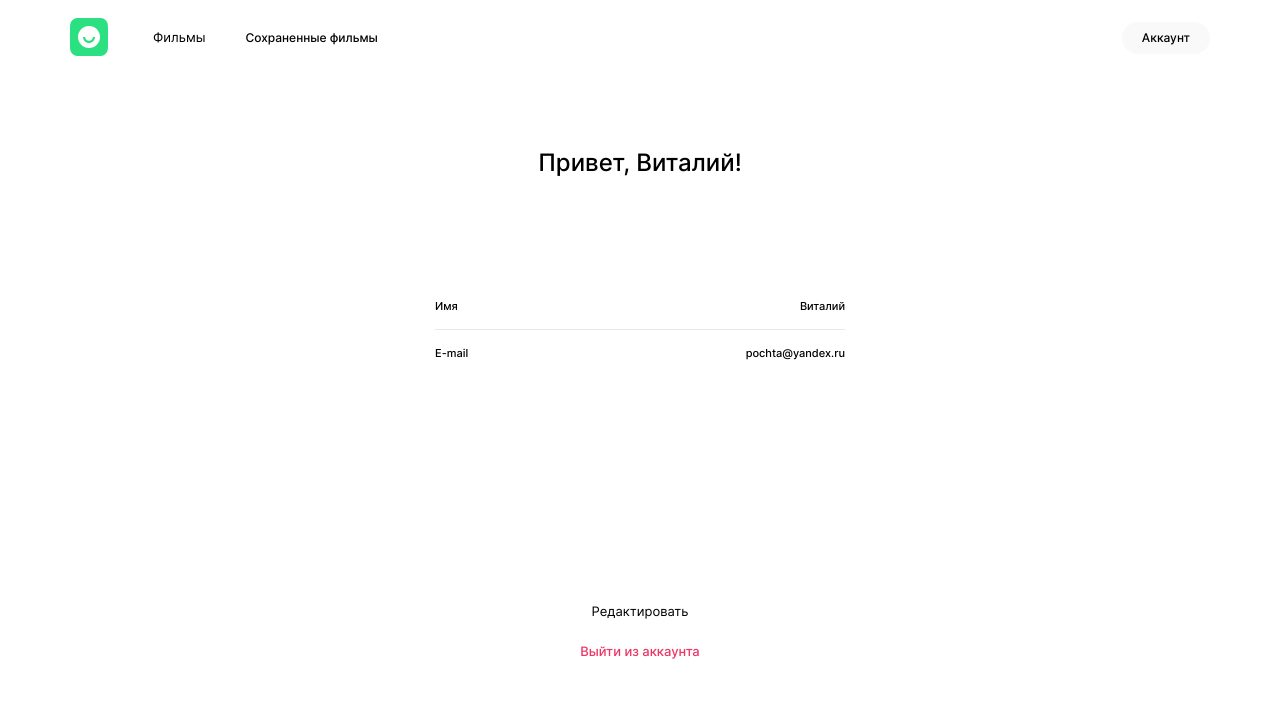
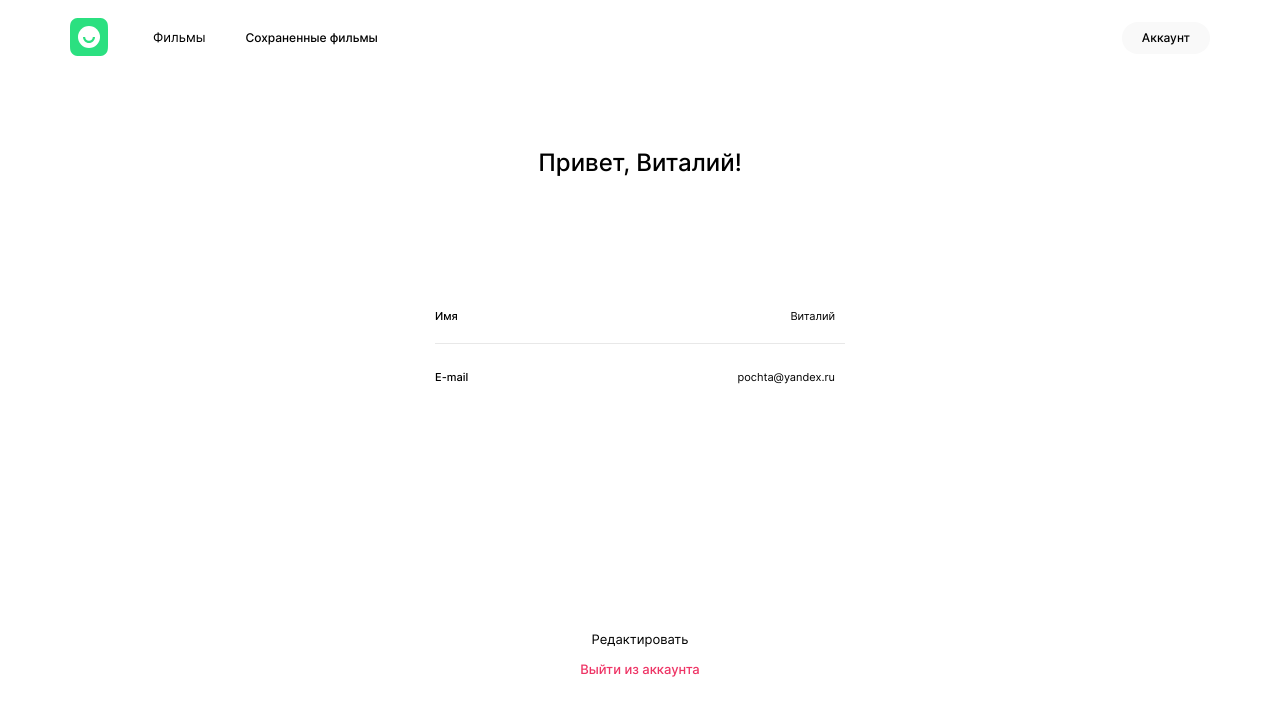
Before and after one commit to ElenaSharnina/movies-explorer-frontend, a React (Create React App) app: page /profile in a window 1280 px wide. Shown: the top 716 px of the page. Built offline with nearby package versions, Linux system fonts and the light colour scheme.

Commit message:
переделала страницу профиля в форму

```diff
--- a/src/components/App/App.css
+++ b/src/components/App/App.css
@@ -10,6 +10,7 @@
   text-rendering: optimizeLegibility;
   padding: 0 auto;
   width: 100%;
+  box-sizing: border-box;
 }
 .page__container {
   max-width: 1140px;
--- a/src/components/Header/Header.css
+++ b/src/components/Header/Header.css
@@ -5,7 +5,10 @@
   align-items: center;
 }
 .header__logo {
+  padding-right: 25px;
+}
+
+.logo {
   height: 38px;
   width: 38px;
-  padding-right: 25px;
 }
--- a/src/components/Header/Header.js
+++ b/src/components/Header/Header.js
@@ -5,7 +5,7 @@ import Navigation from "../Navigation/Navigation";
 function Header({ loggedIn, isVisited }) {
   return (
     <div className="header page__container">
-      <img src={logo} className="header__logo" alt="Логотип" />
+      <img src={logo} className="logo header__logo" alt="Логотип" />
       <Navigation loggedIn={loggedIn} isVisited={isVisited} />
     </div>
   )
--- a/src/components/Profile/Profile.css
+++ b/src/components/Profile/Profile.css
@@ -19,11 +19,13 @@
   padding-bottom: 123px;
 }
 
-.profile__list {
+.profile__form {
   padding-left: 0;
   margin: 0;
   width: 100%;
-  padding-bottom: 220px;
+  display: flex;
+  flex-direction: column;
+  justify-content: center;
 }
 .profile__item {
   width: 100%;
@@ -36,16 +38,30 @@
   border-bottom: 1px solid #e8e8e8;
 }
 
-.profile__text {
+.profile__lable {
   font-weight: 500;
   font-size: 11px;
   line-height: 13px;
-  padding-bottom: 16px;
   margin: 0;
+  margin-top: 10px;
+}
+
+.profile__input {
+  font-weight: 400;
+  font-size: 11px;
+  line-height: 13px;
+  text-align: right;
+  border: none;
+  padding:  10px 10px 10px 0;
+  margin-bottom: 10px;
+}
+.profile__input:hover {
+  cursor: text;
 }
 
 .profile__item:nth-child(2) {
   padding-top: 17px;
+  padding-bottom: 220px;
 }
 
 .profile__button {
@@ -54,18 +70,17 @@
   line-height: 16px;
   border: 0;
   background-color: inherit;
-  margin-bottom: 10px;
   transition: 0.3s ease all;
   padding: 7px 20px;
   border-radius: 20px;
 }
 
 .profile__button_type_exit {
-  color: #EE3465;
+  color: #ee3465;
   font-weight: 500;
 }
 
 .profile__button:hover {
   cursor: pointer;
-  background-color: #E8E8E8;
+  background-color: #e8e8e8;
 }
--- a/src/components/Profile/Profile.js
+++ b/src/components/Profile/Profile.js
@@ -5,20 +5,28 @@ function Profile({ name, email }) {
     <section className="profile page__container">
       <div className="profile__container">
         <h3 className="profile__greetings">Привет, {name}!</h3>
-        <ul className="profile__list">
-          <li className="profile__item">
-            <p className="profile__text">Имя</p>
-            <p className="profile__text">{name}</p>
-          </li>
-          <li className="profile__item">
-            <p className="profile__text">E-mail</p>
-            <p className="profile__text">{email}</p>
-          </li>
-        </ul>
-        <button type="button" className="profile__button profile__button_type_edit">Редактировать</button>
-        <button type="button" className="profile__button profile__button_type_exit">Выйти из аккаунта</button>
-      </div>
-    </section>
+        <form className="profile__form">
+          <div class="profile__item">
+            <label className="profile__lable">Имя</label>
+            <input className="profile__input" type="text" name='name' autoComplete='off' minLength='2' maxLength='40' required value={name} /></div>
+          <div class="profile__item">
+            <label className="profile__lable">E-mail</label>
+            <input className="profile__input" type="email" name='email' autoComplete='off' minLength='2' maxLength='40' required value={email} /></div>
+          <button
+            type="submit"
+            className="profile__button profile__button_type_edit"
+          >
+            Редактировать
+          </button>
+        </form>
+        <button
+          type="button"
+          className="profile__button profile__button_type_exit"
+        >
+          Выйти из аккаунта
+        </button>
+      </div >
+    </section >
   );
 }
 
--- a/src/components/Register/Register.css
+++ b/src/components/Register/Register.css
@@ -0,0 +1,16 @@
+.register {
+  display: flex;
+  flex-direction: column;
+  max-width: 396px;
+  margin: 0 auto;
+  padding-top: 70px;
+  padding-bottom: 70px;
+}
+
+.register__greetings {
+  font-weight: 500;
+  font-size: 24px;
+  line-height: 29px;
+  padding: 40px 0;
+  margin: 0;
+}
--- a/src/components/Register/Register.js
+++ b/src/components/Register/Register.js
@@ -1,10 +1,28 @@
 import React from "react";
+import Logo from "../../images/logo.svg"
 
 function Register() {
   return (
-    <>
+    <section className="register">
+      <img className="welcome__logo logo" src={Logo} alt="логотип" />
+      <h3 className="register__greetings">Добро пожаловать!</h3>
+      <form className="register__form">
+        <label className="register__text" htmlFor="text-input">Имя</label>
+        <input className="register__input"
+          type="text" name='name' id="name-input" autoComplete='off' minLength='2' maxLength='40' required />
+        <label className="register__text" >E-mail</label>
+        <input value="" autoComplete='off'
+          className="register__input" type="email" id="email-input" name='email' required />
+        <label className="register__text" >Пароль</label>
+        <input value=""
+          className="register__input" type="password" id="password-input" name='password' minLength='8' required />
+        <button type='submit' className="register__button">Зарегистрироваться</button>
+      </form>
+      <span className="welcome__span">Уже зарегистрированы? <button className="register__button_type_enter">Войти</button></span>
 
-    </>
+
+    </section >
+
   )
 }
 
--- a/src/index.css
+++ b/src/index.css
@@ -14,3 +14,4 @@
 @import url(../src/components/Movies/MoviesCardList/MoviesCardList.css);
 @import url(../src/components/Movies/MoviesCard/MoviesCard.css);
 @import url(../src/components/Profile/Profile.css);
+@import url(../src/components/Register/Register.css);
```
